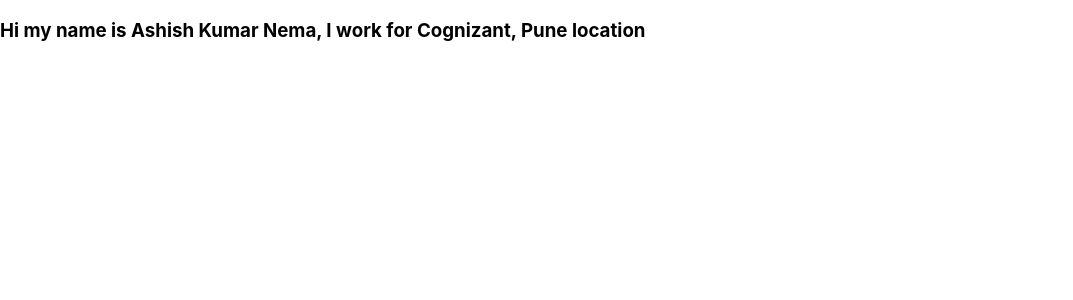
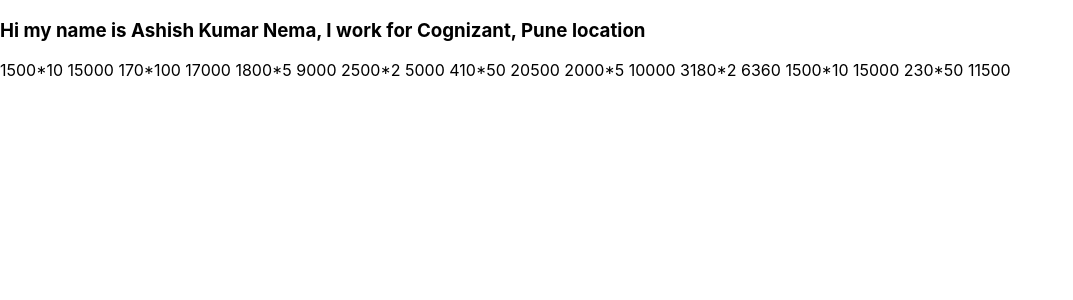
Before and after one commit to aashishnema/reactlivewebsite, a React (Create React App) app: page / in a window 1280 px wide. Shown: the top 300 px of the page, without its empty margins (0-1073 px from the left). Built offline with nearby package versions, Linux system fonts and the light colour scheme.

Commit message:
New Commit

```diff
--- a/src/components/HelloWorld.js
+++ b/src/components/HelloWorld.js
@@ -2,7 +2,19 @@
 
 function HelloWorld(){
     return (
+
+        <>
         <h3>Hi my name is Ashish Kumar Nema, I work for Cognizant, Pune location </h3>
+        <p>1500*10 15000
+            170*100 17000
+            1800*5 9000
+            2500*2 5000
+            410*50 20500
+            2000*5 10000
+            3180*2  6360
+            1500*10   15000
+            230*50  11500</p>
+            </>
     )
 }
 
```
